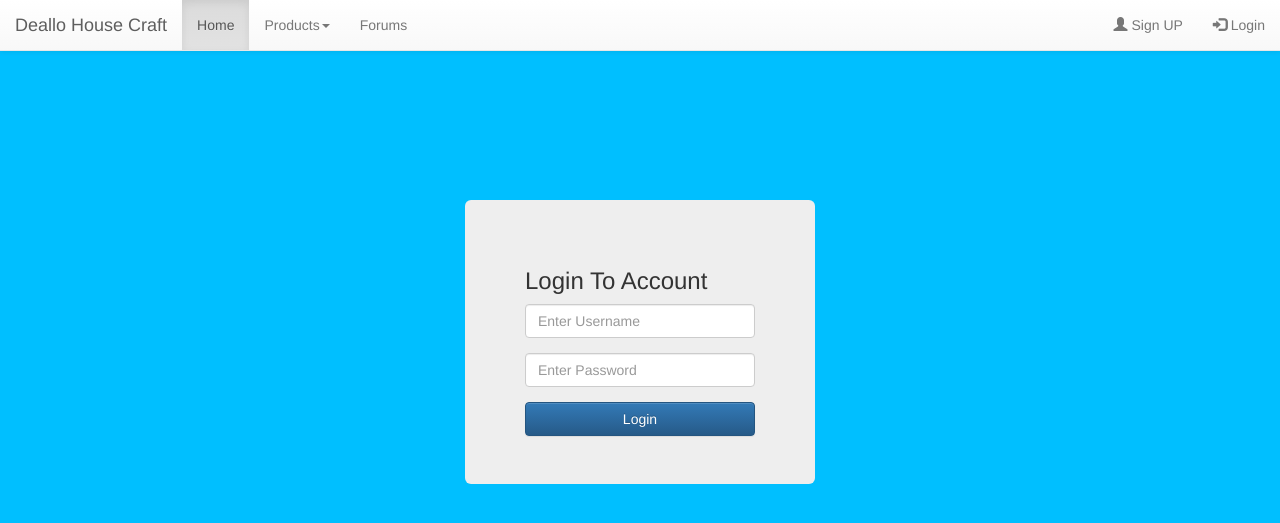
After one commit to WilloneLim/TeamDP2, a PHP site: page /login.php in a window 1280 px wide. The commit adds this page. Shown: the top 523 px of the page. Run offline with PHP 8.4, Linux system fonts and the light colour scheme.

Commit message:
This the login page we will use for the website, its functions have yet to be implemented

```diff
--- a/DP2 - Project/css/main.css
+++ b/DP2 - Project/css/main.css
@@ -9,15 +9,24 @@ body{
 }
 
 
-    /* Add a gray background color and some padding to the footer */
+/* Add a gray background color and some padding to the footer */
 footer{
     background-color: #f2f2f2;
     padding: 25px;
+    margin-bottom: 0px;
 }
 
 .carouselImage{
     width: 100%;
     height: auto;
+}
+
+#loginpg{
+    margin-top: 150px;
+}
+
+#loginBody{
+    background-color: deepskyblue;
 }
 
 h2{
--- /dev/null
+++ b/DP2 - Project/include/footer.php
@@ -0,0 +1,6 @@
+<footer class="container-fluid text-center">
+        <form class="form-inline">Subscribe to our newsletter:
+            <input type="email" class="form-control" size="50" placeholder="Email Address">
+            <button type="button" class="btn btn-danger">Sign Up</button>
+        </form>
+</footer>
--- /dev/null
+++ b/DP2 - Project/include/navigation.php
@@ -0,0 +1,27 @@
+    <nav class="navbar navbar-default navbar-fixed-top">
+        <div class="container-fluid">
+            <div class="navbar-header">
+                <a class="navbar-brand" href="index.php">Deallo House Craft</a>
+            </div>
+            <ul class="nav navbar-nav">
+                <li class="active"><a href="index.php">Home</a></li>
+                <li class="dropdown">
+                    <a class="dropdown-toggle" data-toggle="dropdown" href="#">Products<span class="caret"></span></a>
+                    <ul class="dropdown-menu">
+                        <li><a href="clothing.php">Clothing and Accesories</a></li>
+                        <li><a href="jewelry.php">Jewelry</a></li>
+                        <li><a href="crafts.php">Craft Supplies</a></li>
+                        <li><a href="room.php">Room Decor</a></li>
+                        <li><a href="toys.php">Soft Toys</a></li>
+                        <li><a href="arts.php">Vintage arts</a></li>
+                        <li><a href="wedding.php">Wedding Accesories</a></li>
+                    </ul>
+                </li>
+                <li><a href="#">Forums</a></li>
+            </ul>
+            <ul class="nav navbar-nav navbar-right">
+                <li><a href="#"><span class="glyphicon glyphicon-user"></span> Sign UP</a></li>
+                <li><a href="#"><span class="glyphicon glyphicon-log-in"></span> Login </a></li>
+            </ul>
+        </div>
+    </nav>
--- /dev/null
+++ b/DP2 - Project/js/app.js
@@ -0,0 +1,27 @@
+function checkForm(myForm){
+
+    var u_nameregex=/^[a-zA-Z0-9]+$/;
+    var mail_regex = /^([A-Za-z0-9_\-\.])+\@([A-Za-z0-9_\-\.])+\.([A-Za-z]{2,4})$/;
+    var u_mail = document.getElementById("user_email");
+    var validusername = document.myForm.userName.value.match(u_nameregex);
+
+    if(myForm.userPassword.value != myForm.rePassword.value){
+        alert("Error: Passwords do not match!");
+        myForm.userPassword.focus();
+        return false;
+    }
+
+    if(validusername == null){
+        alert("Your username should only contain alphanumeric characters");
+        document.myForm.userName.focus();
+        return false;
+    }
+
+    if(!mail_regex.test(u_mail.value)){
+        alert("Email address is invalid");
+        u_mail.focus();
+        return false;
+    }
+
+    return true;
+}
--- /dev/null
+++ b/DP2 - Project/login.php
@@ -0,0 +1,55 @@
+<!DOCTYPE html>
+<html>
+    <head>
+    <title>Login</title>
+    <meta charset="utf-8" />
+    <meta name="viewport" content="width=device-width, initial-scale=1.0" />
+    <!-- Bootstrap -->
+    <link href="css/bootstrap.min.css" rel="stylesheet" />
+    <link href="css/bootstrap-theme.min.css" rel="stylesheet"/>
+    <link href="css/main.css" rel="stylesheet"/>
+    <!--HTML5 Shim and Respond.js IE8 support of HTML5
+    elements and media queries-->
+    <!-- WARNING: Respond.js doesn't work if you view the
+    page via file:// -->
+    <!--[if lt IE 9]>
+    <script src="js/html5shiv.js"></script>
+    <script src="js/respond.min.js"></script>
+    <![endif]-->
+    </head>
+    <body id="loginBody">
+
+        <?php include("include/navigation.php"); ?>
+
+        <div class="container" id="loginpg">
+            <div class="col-lg-4"></div>
+            <div class="col-lg-4">
+                <div class="jumbotron">
+
+                    <h3>Login To Account</h3>
+                    <form method="post">
+                        <div class="form-group">
+                            <input type="text" class="form-control" placeholder="Enter Username">
+                        </div>
+                        <div class="form-group">
+                            <input type="password" class="form-control" placeholder="Enter Password">
+                        </div>
+
+                        <button type="submit" class="btn btn-primary form-control">Login</button>
+                    </form>
+                </div>
+            </div>
+        </div>
+
+
+
+
+    <!-- jQuery – required for Bootstrap's JavaScript plugins) -->
+    <script src="js/jquery.min.js"></script>
+    <!-- All Bootstrap plug-ins file -->
+    <script src="js/bootstrap.min.js"></script>
+    <!-- Basic AngularJS -->
+    <script src="js/angular.min.js"></script>
+    <script src="js/app.js"></script>
+    </body>
+</html>
```
Also changed, not shown: DP2 - Project/index.php (+5 -34 lines), DP2 - Project/clothing.php (line endings or trailing spaces).
